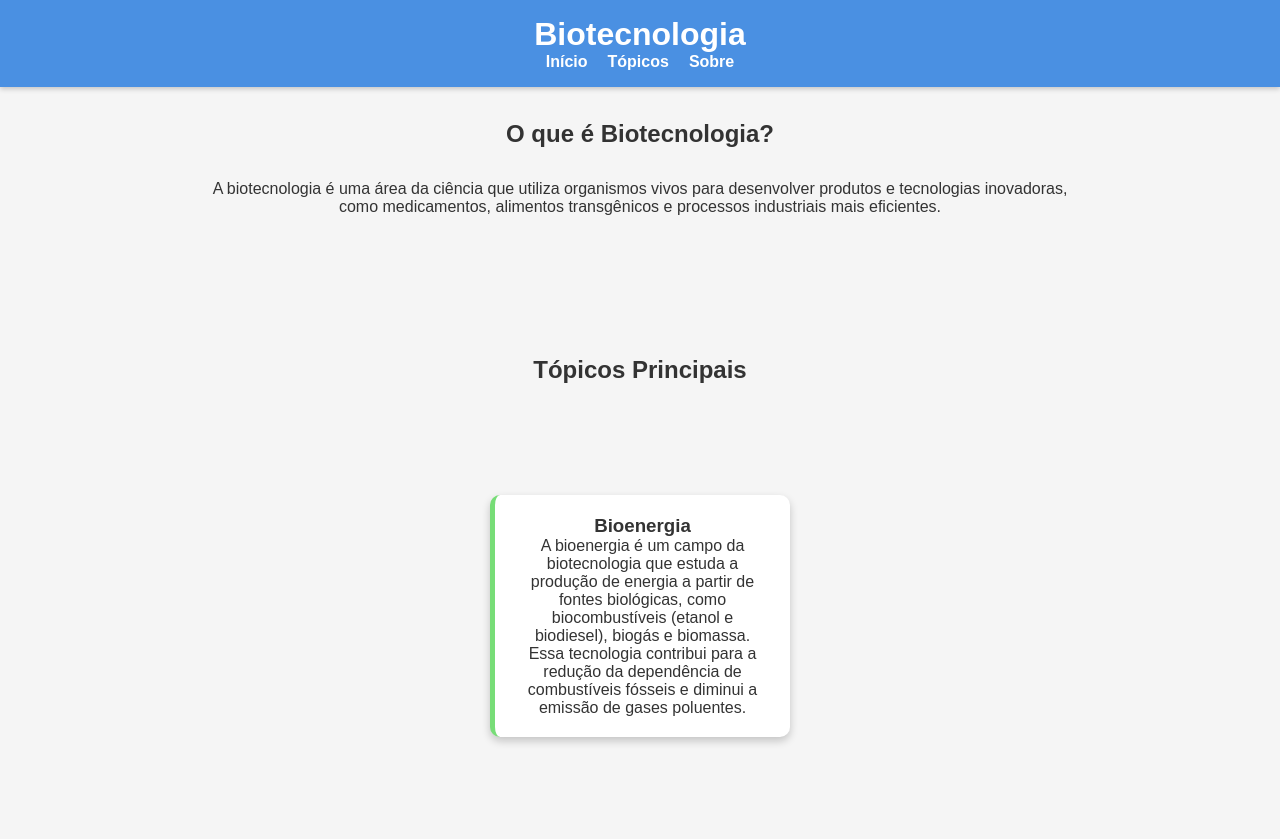
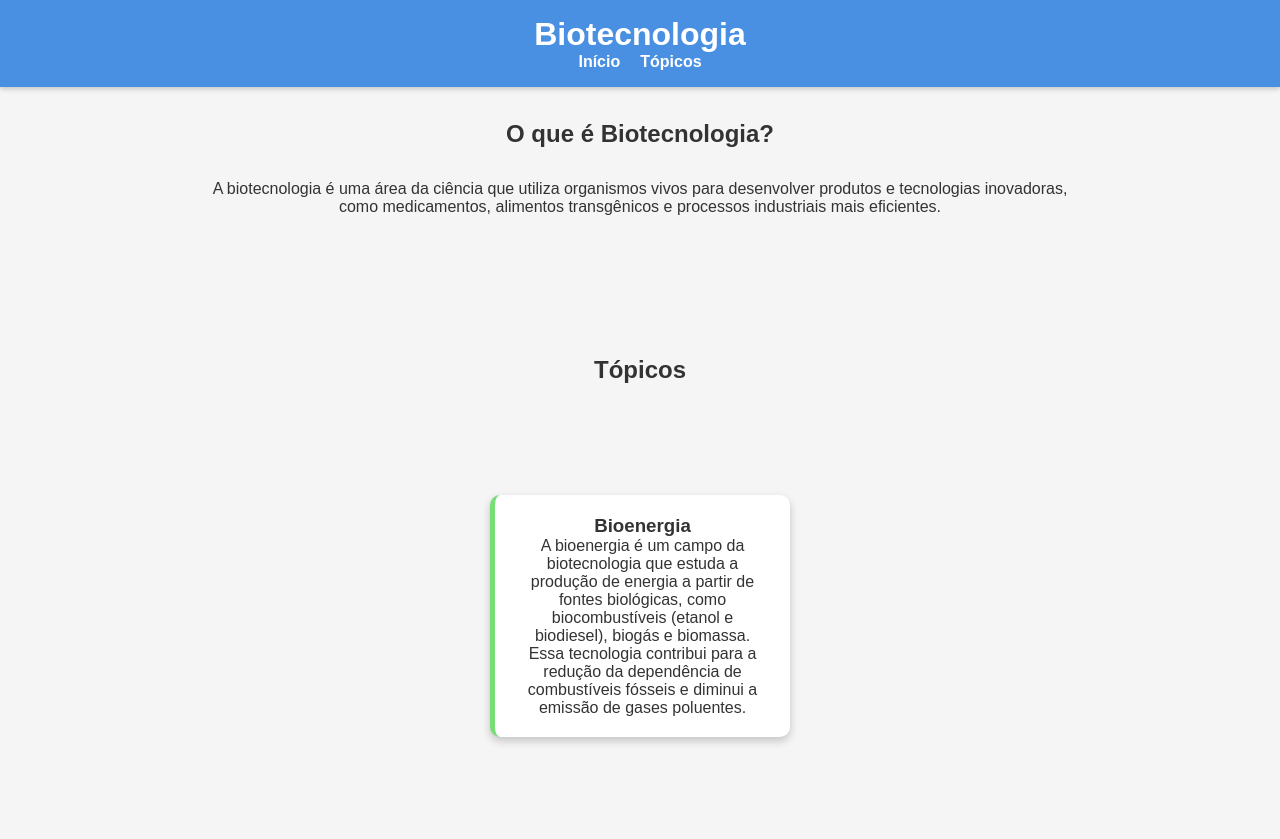
Before and after one commit to 1106656179sp/8biotec, a plain HTML site: page index.html in a window 1280 px wide. Drawn offline with Linux system fonts and the light colour scheme.

Commit message:
Index.html

```diff
--- a/index.html
+++ b/index.html
@@ -13,7 +13,6 @@
         <ul>
           <li><a href="#intro">Início</a></li>
           <li><a href="#topics">Tópicos</a></li>
-          <li><a href="#about">Sobre</a></li>
         </ul>
       </nav>
     </header>
@@ -28,7 +27,7 @@
     </section>
 
     <section id="topics" class="container">
-      <h2>Tópicos Principais</h2>
+      <h2>Tópicos</h2>
       <div class="cards">
         <div class="card">
           <h3>Bioenergia</h3>
```
